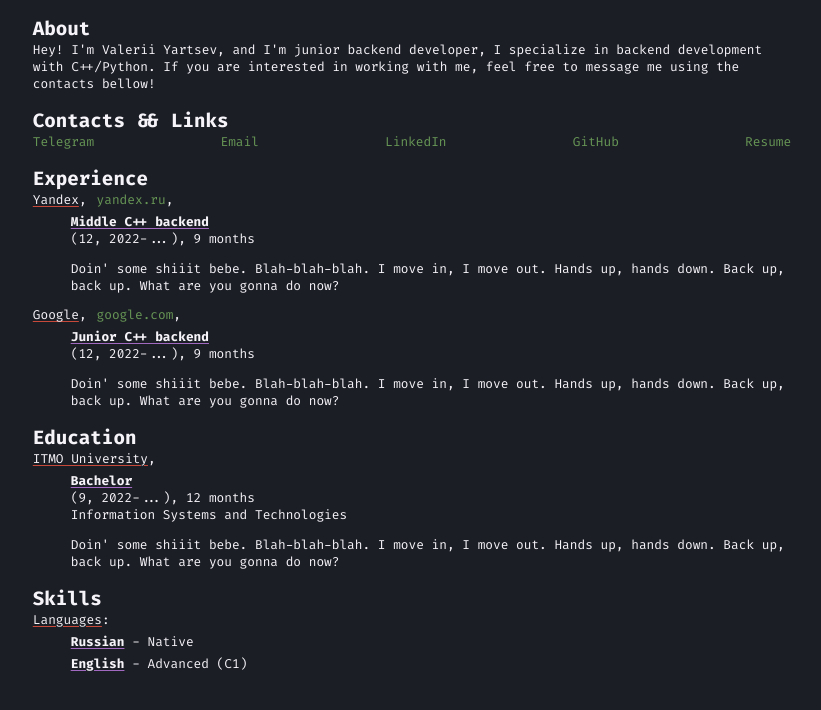
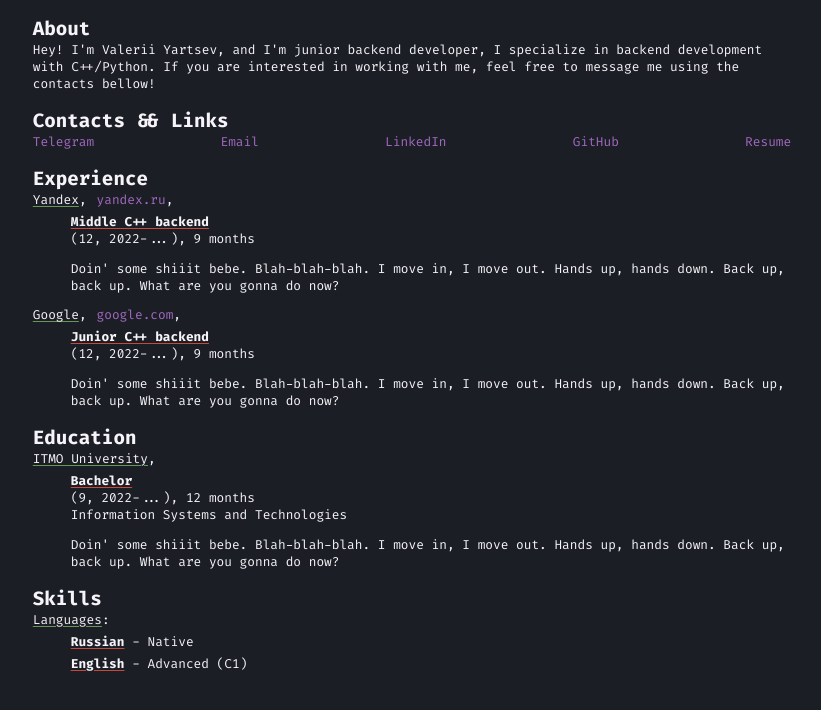
Before and after one commit to Valerochka1337/valerochka1337.github.io, a plain HTML site: page index.html in a window 1280 px wide. Shown: the whole page, without its empty margins (228-1049 px from the left). Drawn offline with Linux system fonts and the light colour scheme; files whose address does not match are found by name.

Commit message:
feat: colors changed

```diff
--- a/css/style.css
+++ b/css/style.css
@@ -1,7 +1,7 @@
 :root {
-  --primary: #C6493A;
-  --secondary: #679755;
-  --links: #a169bf;
+  --primary: #679755;
+  --secondary: #a169bf ;
+  --links: #C6493A;
   --light: #F6F4F9;
   --dark: #1c1e26;
 }
```
